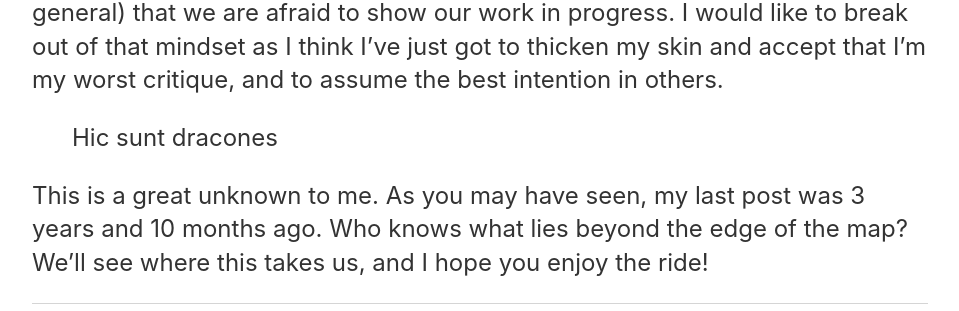
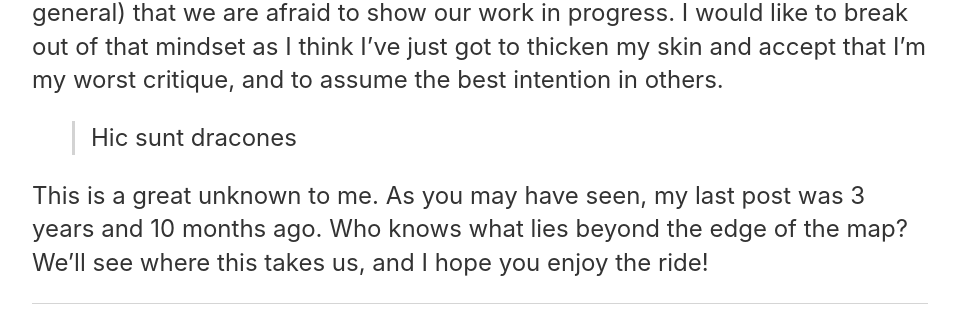
Before and after one commit to vctr-dev/vctr-dev.github.io, a Jekyll site: the page built from _posts/2020-12-26-update-site.md, in a window 1280 px wide. Shown: the part 1371-1682 px from the top of the page, without its empty margins (160-1119 px from the left). Built offline with Jekyll 4.4.1, drawn with Linux system fonts in a browser that asks for light colours.

Commit message:
Add line to blockquote

```diff
--- a/css/main.css
+++ b/css/main.css
@@ -49,3 +49,8 @@ ul.posts {
 ul.posts li {
   list-style: none;
 }
+
+blockquote {
+  border-left: 0.2em solid lightgrey;
+  padding-left: 1em;
+}
```
